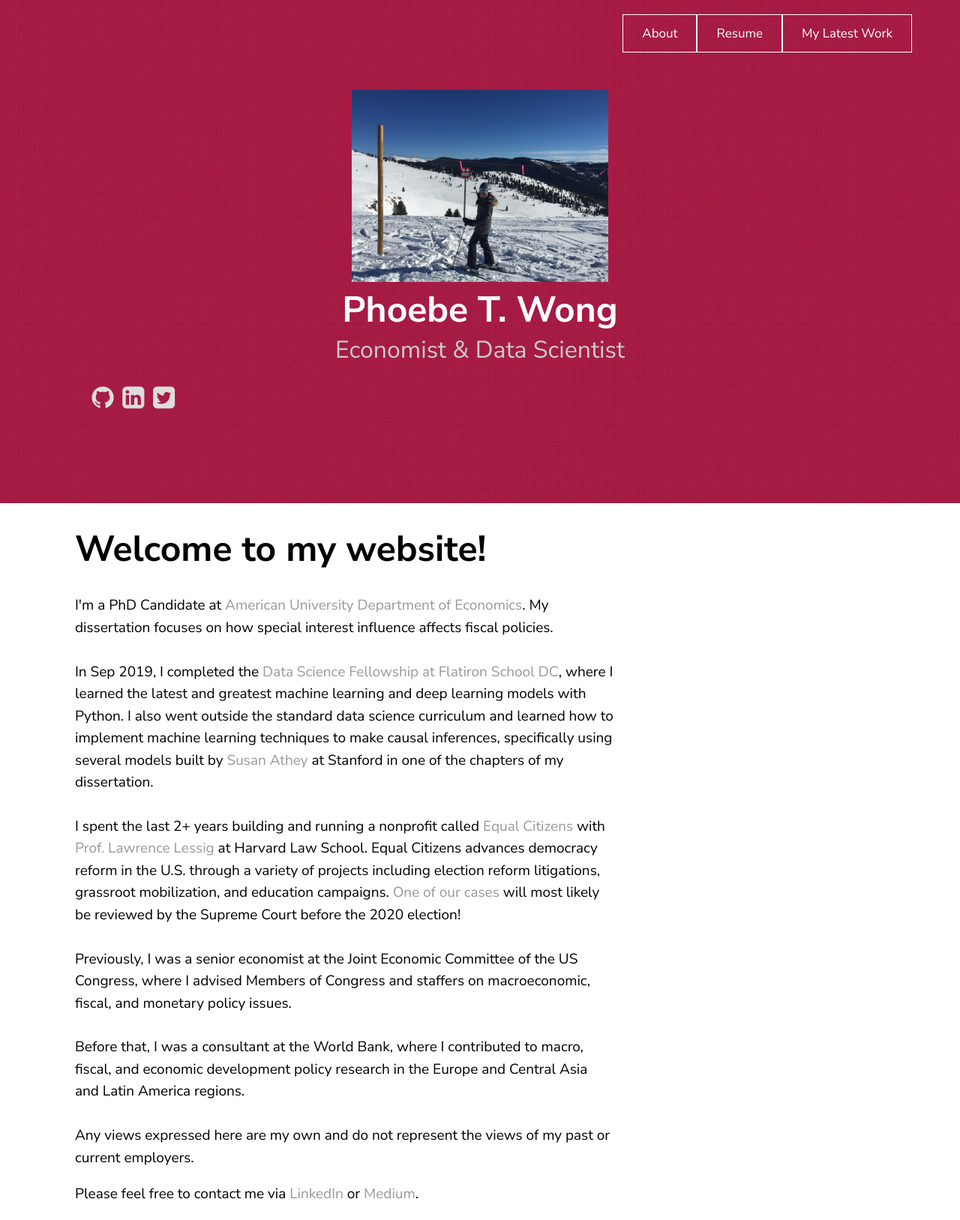
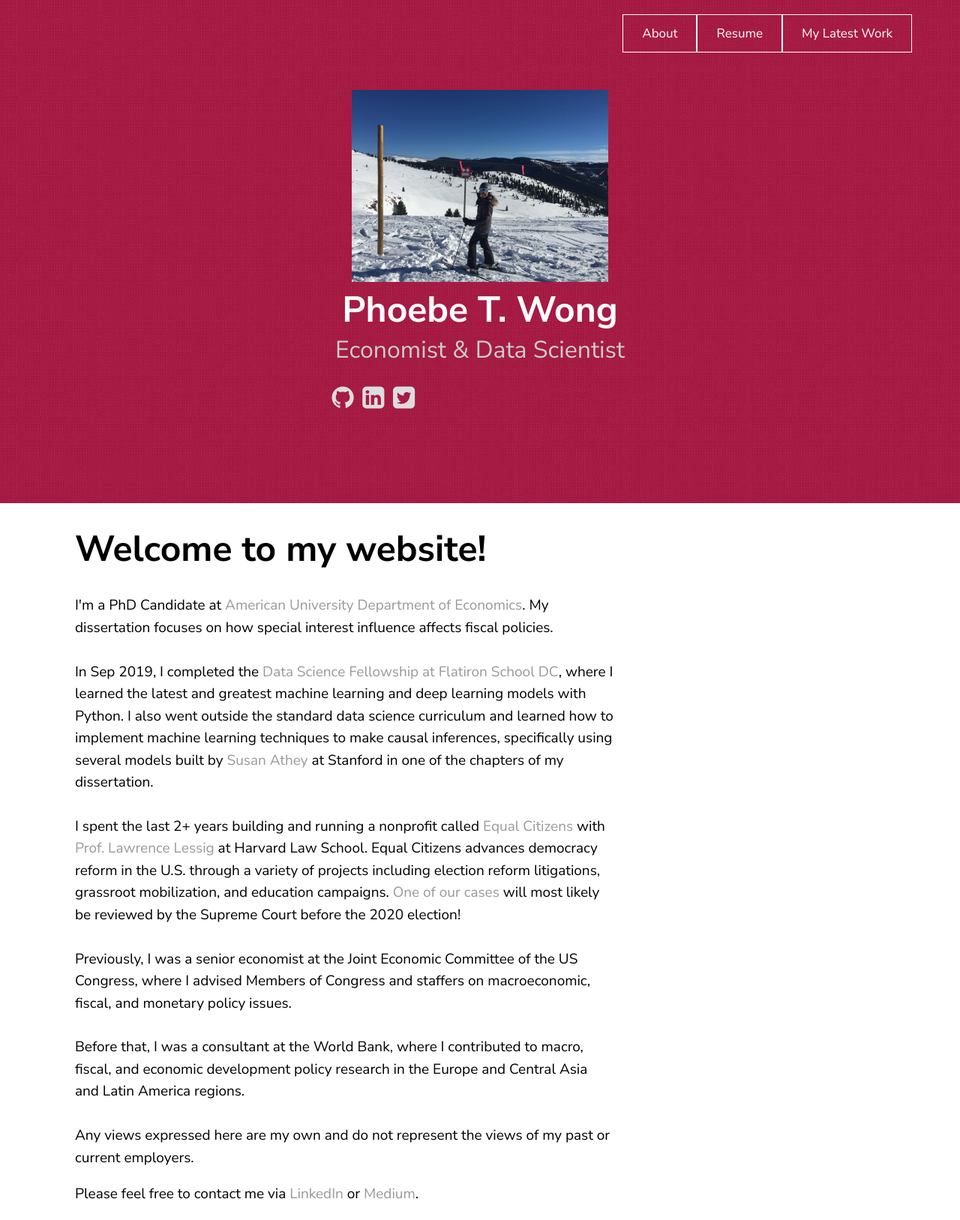
Before and after one commit to phoebetwong/phoebetwong.github.io, a Jekyll site: the page built from index.html, in a window 1280 px wide. Shown: the whole page at 75% size. Built offline with Jekyll 4.4.1, drawn with Linux system fonts in a browser that asks for light colours; a script that is not in the unit is left out.

Commit message:
Update theme.scss

```diff
--- a/_sass/theme.scss
+++ b/_sass/theme.scss
@@ -71,6 +71,7 @@ header {
 		overflow: hidden;
 		list-style-type: none;
 		padding: 0;
+		width: 400px;
                 margin: auto;
 
 
```
